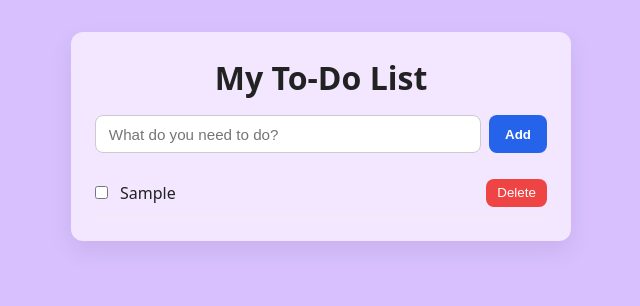
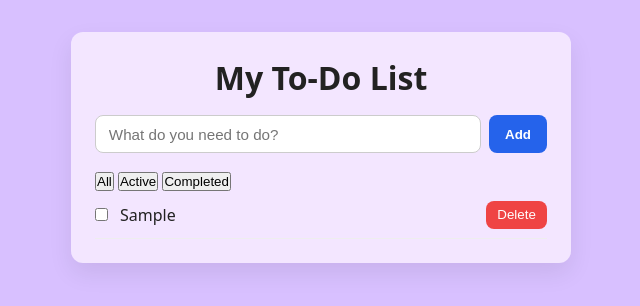
Before and after one commit to steemyneedshelp/to-do, a plain HTML site: page index.html in a window 1280 px wide. Both pictures are taken after typing "Sample" into the empty fields and a click on the button "Add". Shown: the whole page, without its empty margins (319-959 px from the left). Drawn offline with Linux system fonts and the light colour scheme.

Commit message:
added filters for tasks; "all" displays all tasks, "active" shows the unticked incomplete tasks and "completed" shows the ticked tasks.

```diff
--- a/index.html
+++ b/index.html
@@ -19,6 +19,12 @@
         <button type="submit" class="todo-add-btn">Add</button>
       </form>
 
+<div class="filters">
+  <button type="button" class="filter-btn" data-filter="all">All</button>
+  <button type="button" class="filter-btn" data-filter="active">Active</button>
+  <button type="button" class="filter-btn" data-filter="completed">Completed</button>
+</div>
+
       <ul class="todo-list">
         <!-- Tasks will go here -->
       </ul>
--- a/script.js
+++ b/script.js
@@ -2,31 +2,42 @@
 const form = document.querySelector(".todo-form");
 const input = document.querySelector(".todo-input");
 const list = document.querySelector(".todo-list");
+const filterButtons = document.querySelectorAll(".filter-btn");
 
+// Data
 let tasks = [];
+let currentFilter = "all";
 
+// Load
 const storedTasks = localStorage.getItem("tasks");
-
 if (storedTasks) {
   tasks = JSON.parse(storedTasks);
 }
 
-//handles persistence onlyy
+// Persistence
 function saveTasks() {
   localStorage.setItem("tasks", JSON.stringify(tasks));
 }
-//update coordinates changes
+
+// UI update coordinator
 function updateApp() {
   saveTasks();
   renderTasks();
 }
-//render handles ui
+
+// Render UI
 function renderTasks() {
-  // Clear current list
   list.innerHTML = "";
 
-  // Rebuild from tasks array
-  tasks.forEach(function (task, index) {
+  const filteredTasks = tasks.filter(function (task) {
+    if (currentFilter === "active") return !task.completed;
+    if (currentFilter === "completed") return task.completed;
+    return true; // all
+  });
+
+  filteredTasks.forEach(function (task) {
+    const index = tasks.indexOf(task);
+
     const li = document.createElement("li");
     const checkbox = document.createElement("input");
     const span = document.createElement("span");
@@ -37,18 +48,15 @@ function renderTasks() {
     span.textContent = task.text;
     deleteBtn.textContent = "Delete";
 
-    // Apply completed class if needed
     if (task.completed) {
       li.classList.add("completed");
     }
 
-    // Toggle completed
     checkbox.addEventListener("change", function () {
       tasks[index].completed = checkbox.checked;
       updateApp();
     });
 
-    // Delete task
     deleteBtn.addEventListener("click", function () {
       tasks.splice(index, 1);
       updateApp();
@@ -60,9 +68,9 @@ function renderTasks() {
 
     list.appendChild(li);
   });
-
 }
 
+// Add task
 form.addEventListener("submit", function (event) {
   event.preventDefault();
 
@@ -71,11 +79,20 @@ form.addEventListener("submit", function (event) {
 
   tasks.push({
     text: taskText,
-    completed: false
+    completed: false,
   });
 
   input.value = "";
   updateApp();
 });
 
-  renderTasks();
+// Filter button clicks
+filterButtons.forEach(function (button) {
+  button.addEventListener("click", function () {
+    currentFilter = button.dataset.filter;
+    renderTasks(); // no save needed
+  });
+});
+
+// Initial render
+renderTasks();
```
